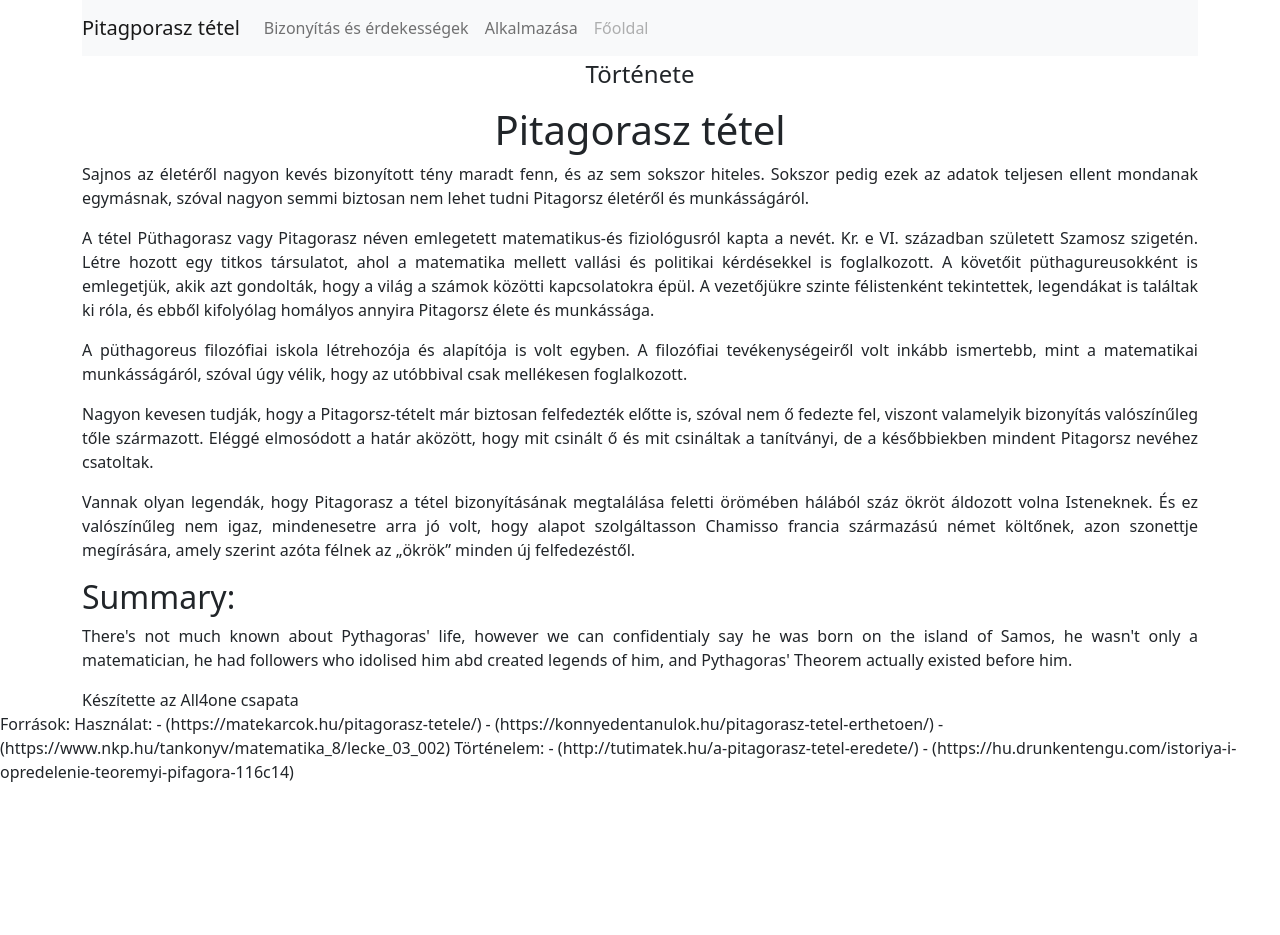
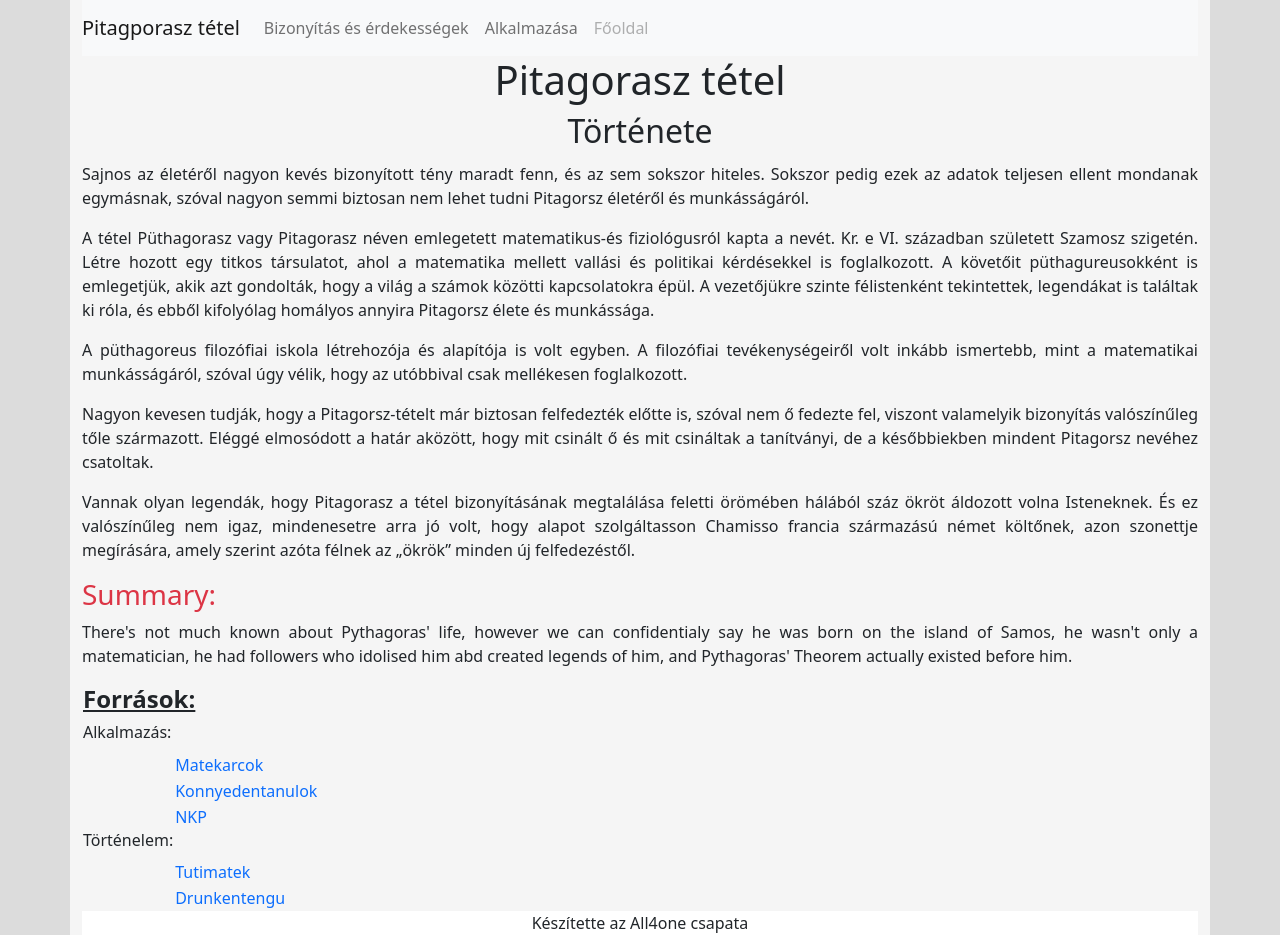
Before and after one commit to varholvivien/Pitagorasz-IKT-projekt, a plain HTML site: page index.html in a window 1280 px wide. Before the commit the page ends 800 px from the top, so only its background shows below. Drawn offline with nearby package versions, Linux system fonts and the light colour scheme.

Commit message:
Szerkesztés

```diff
--- a/index.html
+++ b/index.html
@@ -15,7 +15,8 @@
     <div class="container">
         <nav class="navbar navbar-expand-lg navbar-light bg-light">
             <a class="navbar-brand" href="#">Pitagporasz tétel</a>
-            <button class="navbar-toggler" type="button" data-toggle="collapse" data-target="#navbarNav" aria-controls="navbarNav" aria-expanded="false" aria-label="Toggle navigation">
+            <button class="navbar-toggler" type="button" data-toggle="collapse" data-target="#navbarNav"
+                aria-controls="navbarNav" aria-expanded="false" aria-label="Toggle navigation">
                 <span class="navbar-toggler-icon"></span>
             </button>
             <div class="collapse navbar-collapse" id="navbarNav">
@@ -34,12 +35,14 @@
         </nav>
         <div class="row">
             <div class="col-12">
-                <header>Története</header>
+                <h1>Pitagorasz tétel</h1>
             </div>
         </div>
         <div class="row">
             <div class="col-12">
-                <h1>Pitagorasz tétel</h1>
+                <header>
+                    <h2>Története</h2>
+                </header>
             </div>
         </div>
         <div class="row">
@@ -73,10 +76,58 @@
                     szolgáltasson Chamisso francia származású német költőnek, azon szonettje megírására, amely szerint
                     azóta
                     félnek az „ökrök” minden új felfedezéstől.</p>
-                <h2> Summary:</h2>
-                <p>There's not much known about Pythagoras' life, however we can confidentialy say he was born on the island of Samos, he wasn't only a matematician, he had followers who idolised him abd created legends of him, and Pythagoras' Theorem actually existed before him.
+                <h3 class="text-danger"> Summary:</h3>
+                <p>There's not much known about Pythagoras' life, however we can confidentialy say he was born on the
+                    island of Samos, he wasn't only a matematician, he had followers who idolised him abd created
+                    legends of him, and Pythagoras' Theorem actually existed before him.
                 </p>
 
+            </div>
+        </div>
+        <div class="row">
+            <div class="col-12">
+                <table>
+                    <tr>
+                        <td colspan="2">
+                            <h4>Források:</h4>
+                        </td>
+                        <td></td>
+                    </tr>
+                    <tr>
+                        <td>
+                            <h6>Alkalmazás:</h6>
+                        </td>
+                        <td></td>
+                    </tr>
+                    <tr>
+                        <td></td>
+                        <td><a href="https://matekarcok.hu/pitagorasz-tetele/" target="_blank">Matekarcok</a></td>
+                    </tr>
+                    <tr>
+                        <td></td>
+                        <td><a href="https://konnyedentanulok.hu/pitagorasz-tetel-erthetoen/"
+                                target="_blank">Konnyedentanulok</a></td>
+                    </tr>
+                    <tr>
+                        <td></td>
+                        <td><a href="https://www.nkp.hu/tankonyv/matematika_8/lecke_03_002">NKP</a></td>
+                    </tr>
+                    <tr>
+                        <td>
+                            <h6>Történelem:</h6>
+                        </td>
+                        <td></td>
+                    </tr>
+                    <tr>
+                        <td></td>
+                        <td><a href="http://tutimatek.hu/a-pitagorasz-tetel-eredete/" target="_blank">Tutimatek</a></td>
+                    </tr>
+                    <tr>
+                        <td></td>
+                        <td><a href="https://hu.drunkentengu.com/istoriya-i-opredelenie-teoremyi-pifagora-116c14"
+                                target="_blank">Drunkentengu</a></td>
+                    </tr>
+                </table>
             </div>
         </div>
         <div class="row">
@@ -85,13 +136,6 @@
             </div>
         </div>
     </div>
-    Források:
-    Használat: - (https://matekarcok.hu/pitagorasz-tetele/)
-    - (https://konnyedentanulok.hu/pitagorasz-tetel-erthetoen/)
-    - (https://www.nkp.hu/tankonyv/matematika_8/lecke_03_002)
-
-    Történelem: - (http://tutimatek.hu/a-pitagorasz-tetel-eredete/)
-    - (https://hu.drunkentengu.com/istoriya-i-opredelenie-teoremyi-pifagora-116c14)
 </body>
 
 </html>
--- a/style.css
+++ b/style.css
@@ -1,3 +1,6 @@
+body{
+    background-color: gainsboro;
+}
 header{
     height: 50px;
     text-align: center;
@@ -9,3 +12,25 @@ h1{
 p{
     text-align: justify;
 }
+footer{
+    background-color: white;
+    text-align: center;
+}
+.container{
+    background-color: whitesmoke;
+}
+h4{
+    text-decoration: underline;
+    font-weight: bold;
+}
+a{
+    text-decoration: none;
+}
+a:hover{
+    text-decoration: underline;
+    color: orangered;
+}
+a:active{
+    text-decoration: underline;
+    color: red;
+}
```
Also changed, not shown: alkalmazas.html (+43 -3 lines), erdekessegek.html (+23 -7 lines), img1.png (added). Lines whose indentation alone changed are shown as unchanged.
